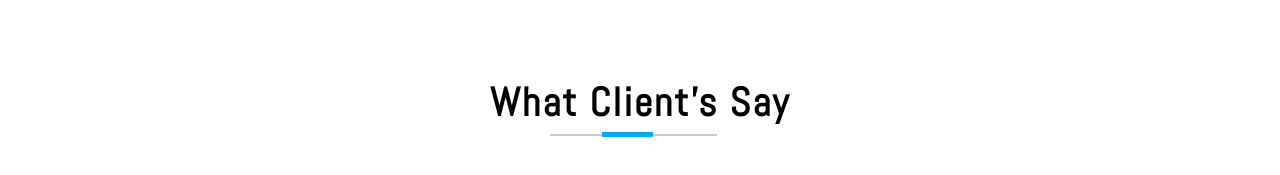
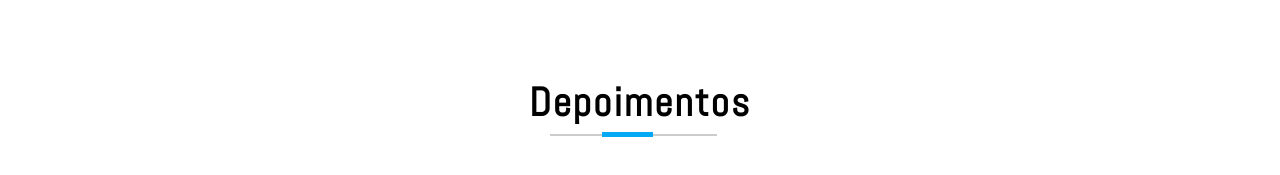
Before and after one commit to fabiogif/fitness, a plain HTML site: page index.html in a window 1280 px wide. Shown: the part 3253-3428 px from the top of the page. Drawn offline with nearby package versions, Linux system fonts and the light colour scheme.

Commit message:
Tradução

```diff
--- a/index.html
+++ b/index.html
@@ -546,7 +546,7 @@ Smartphone Compatible web template, free webdesigns for Nokia, Samsung, LG, Sony
 <div data-target="clients" class="clients" id="clients">
 		<!-- clients -->
 	<div class="w3agile-spldishes">
-		<h3 class="heading">What client's say</h3>
+		<h3 class="heading">Depoimentos</h3>
 		<div class="container">
 			<div class="spldishes-agileinfo">
 				<div class="spldishes-grids">
```
